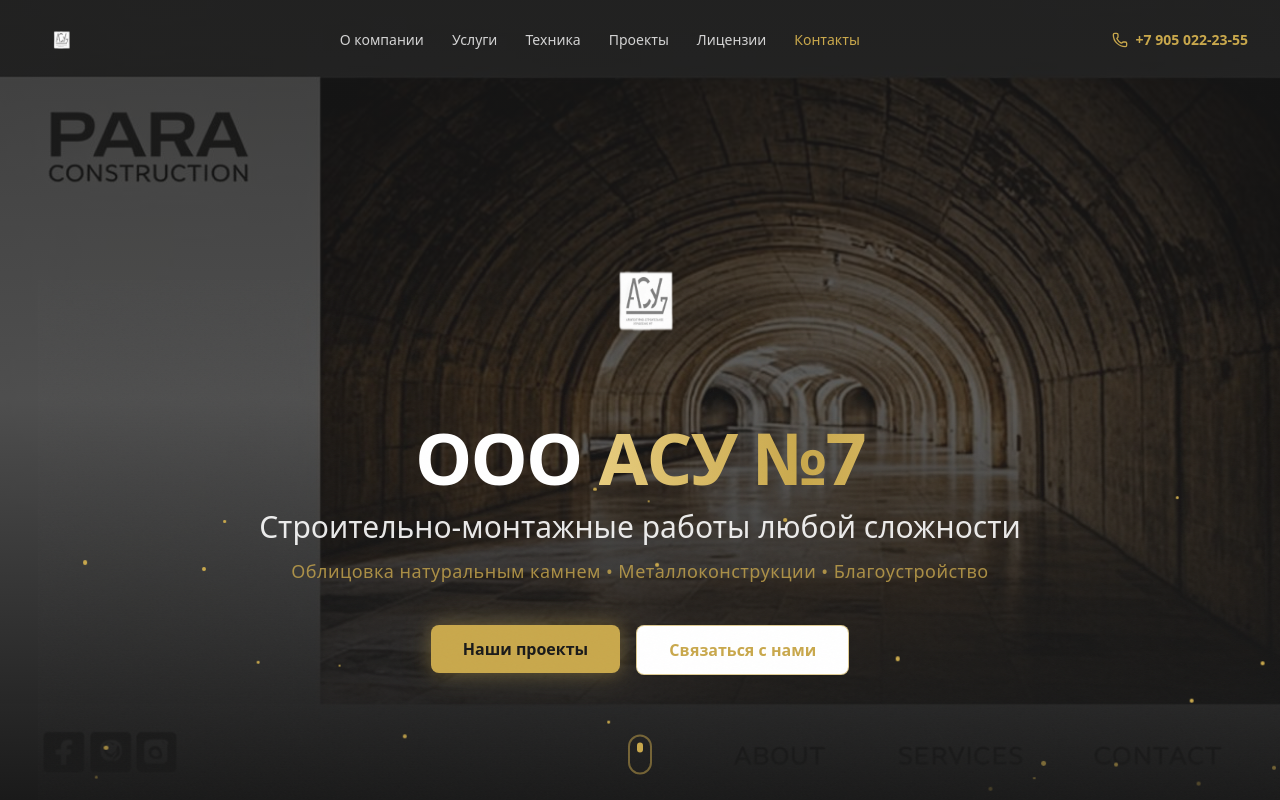
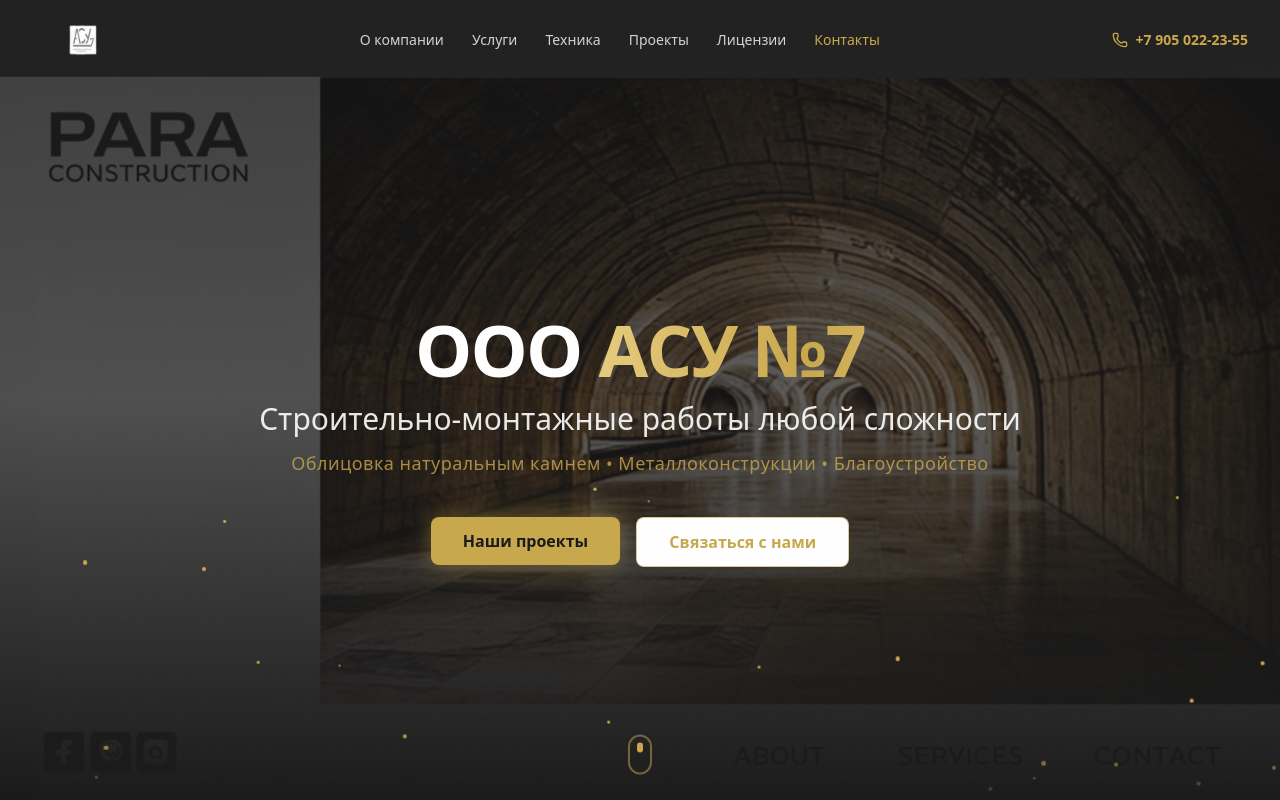
Before and after one commit to supertrue-hub1/work, a Next.js app: page / in a window 1280 px wide. Shown: the top 800 px of the page. Built offline with nearby package versions, Linux system fonts and the light colour scheme.

Commit message:
Remove logo from Hero, double size in menu

```diff
--- a/src/app/page.tsx
+++ b/src/app/page.tsx
@@ -419,7 +419,7 @@
       <div className="max-w-7xl mx-auto px-4 sm:px-6 lg:px-8 flex items-center justify-between h-16 lg:h-20">
         {/* Logo */}
         <a href="#hero" className="flex items-center gap-3 shrink-0">
-          <img src="/newlogo.png" alt="АСУ №7" className="h-12 lg:h-14 w-auto" />
+          <img src="/newlogo.png" alt="АСУ №7" className="h-20 lg:h-24 w-auto" />
         </a>
 
         {/* Desktop nav */}
@@ -524,10 +524,6 @@
           animate={{ opacity: 1, y: 0 }}
           transition={{ duration: 0.8 }}
         >
-          <div className="mb-6 flex justify-center">
-            <img src="/newlogo.png" alt="АСУ №7" className="h-32 sm:h-40 lg:h-48 w-auto" />
-          </div>
-
           <h1 className="text-4xl sm:text-5xl lg:text-7xl font-bold text-white mb-4 tracking-tight">
             ООО{' '}
             <span className="gold-shimmer">АСУ №7</span>
```
